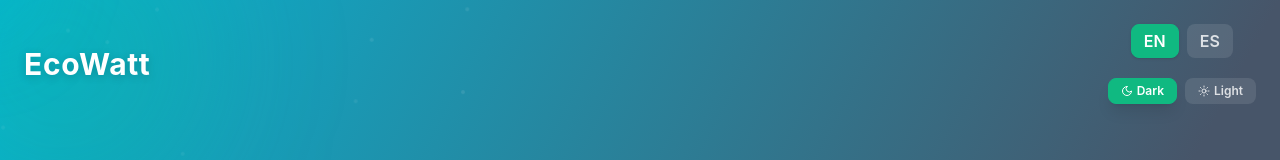
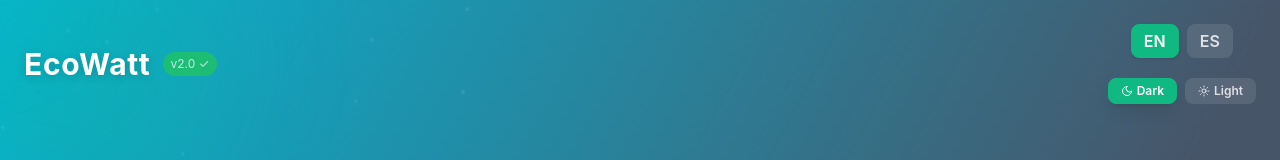
Before and after one commit to miqueasmd/Green-Demo-EcoWatt, a React (Create React App) app: page / in a window 1280 px wide. Shown: the top 160 px of the page. Built offline with nearby package versions, Linux system fonts and the light colour scheme.

Commit message:
update to github actions, visual temporary change

```diff
--- a/src/components/LandingPage.jsx
+++ b/src/components/LandingPage.jsx
@@ -79,9 +79,15 @@ export default function LandingPage() {
 
       {/* Navigation */}
       <header className="relative z-10 flex items-center justify-between px-6 py-6 max-w-7xl mx-auto">
-        <span className="text-3xl font-bold tracking-wide text-white" style={{textShadow: '0 2px 8px rgba(0,0,0,0.18)'}}>
-          {brand.name}
-        </span>
+        <div className="flex items-center gap-3">
+          <span className="text-3xl font-bold tracking-wide text-white" style={{textShadow: '0 2px 8px rgba(0,0,0,0.18)'}}>
+            {brand.name}
+          </span>
+          {/* Test deploy indicator */}
+          <span className="text-xs bg-green-500 text-white px-2 py-1 rounded-full opacity-75">
+            v2.0 ✓
+          </span>
+        </div>
         <nav className="flex flex-col gap-2 items-center">
           {config.languages.multilingual && config.languages.available.length > 1 && (
             <div className="flex gap-2 mb-1">
```
